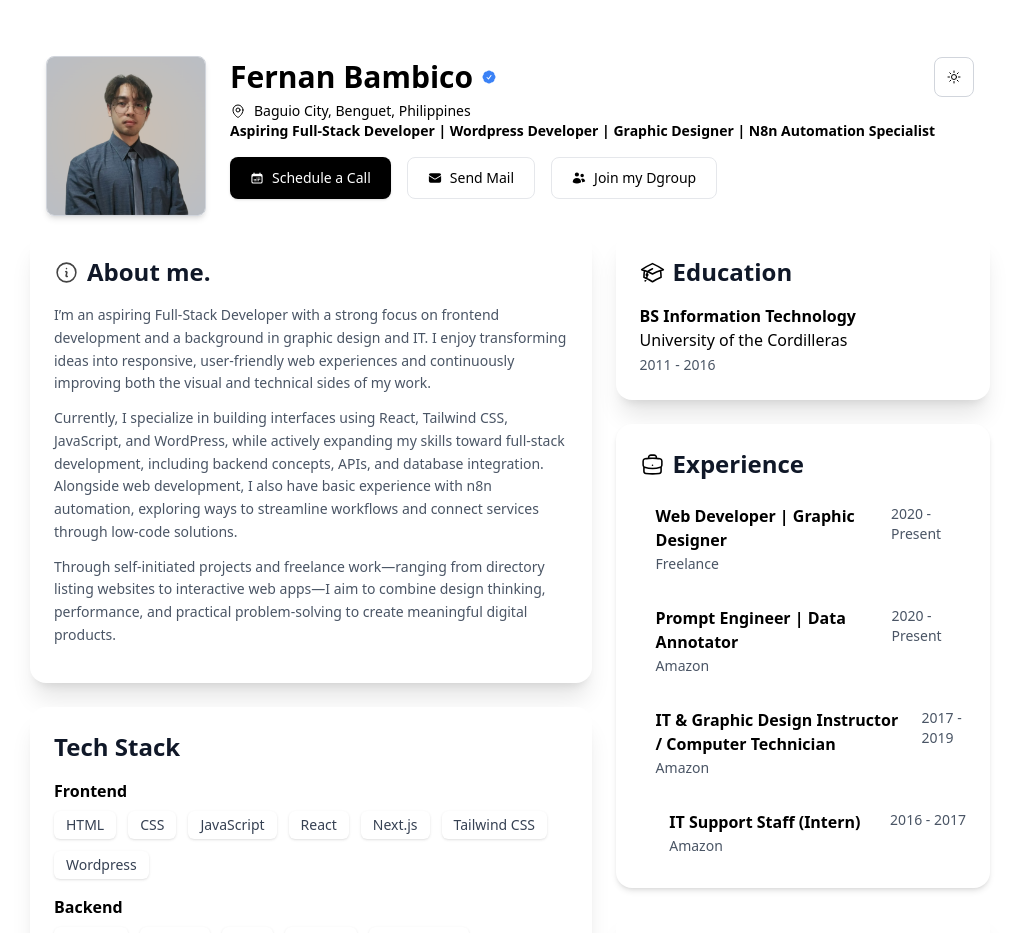
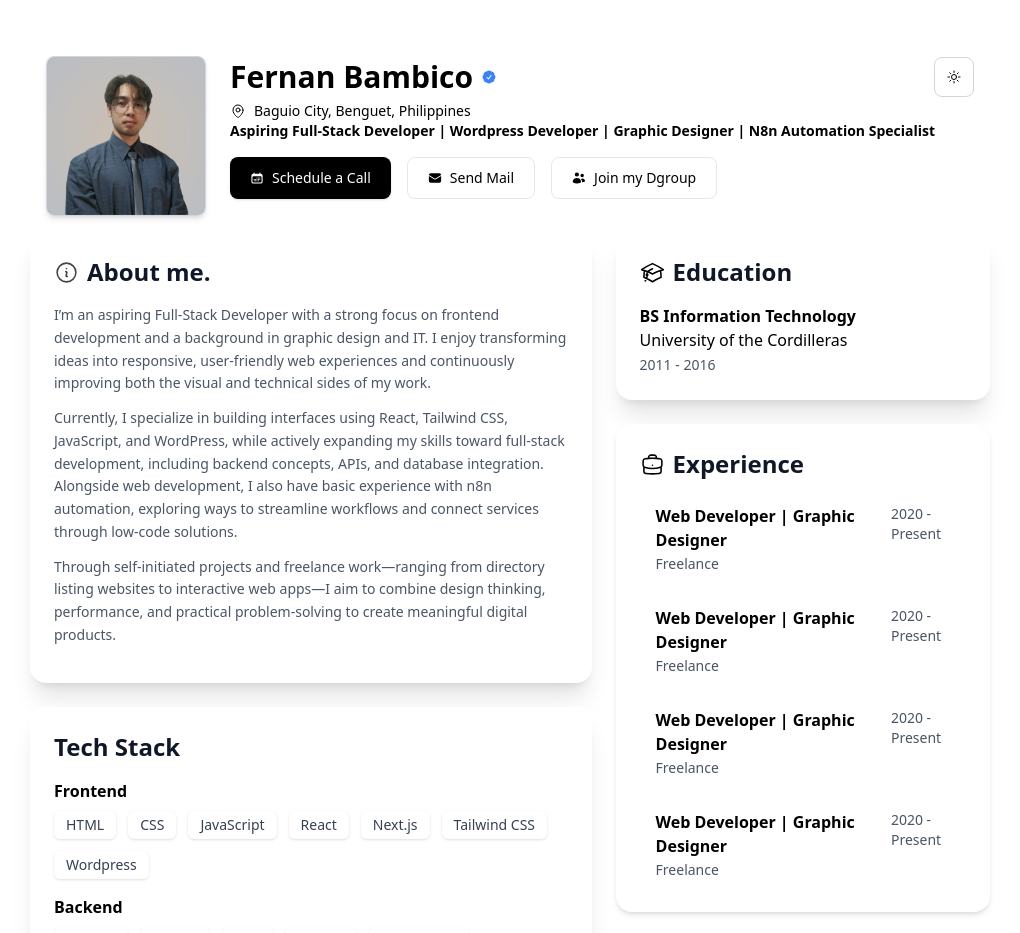
Before and after one commit to amberbambico54-lang/fernan-web-portfolio, a React (Vite) app: page / in a window 1280 px wide. Shown: the top 933 px of the page, without its empty margins (130-1150 px from the left). Built offline with nearby package versions, Linux system fonts and the light colour scheme.

Commit message:
feat: update experience section with new roles and companies; refactor Experience component to use ExperienceItem

```diff
--- a/data/experienceData.js
+++ b/data/experienceData.js
@@ -1,32 +1,32 @@
 export const experience = [
   {
     id: 1,
-    role: "Frontend Developer",
-    company: "XYZ Company",
+    role: "Web Developer | Graphic Designer",
+    company: "Freelance",
     period: "2022 - Present",
     description:
       "Developing responsive web applications using React and JavaScript.",
   },
   {
     id: 2,
-    role: "Frontend Developer",
-    company: "XYZ Company",
+    role: "Prompt Engineer | Data Annotator",
+    company: "Amazon",
     period: "2022 - Present",
     description:
       "Developing responsive web applications using React and JavaScript.",
   },
   {
     id: 3,
-    role: "Frontend Developer",
-    company: "XYZ Company",
+    role: "IT & Graphic Design Instructor | Computer Technician",
+    company: "GMS Tesda Accredited School",
     period: "2022 - Present",
     description:
       "Developing responsive web applications using React and JavaScript.",
   },
   {
     id: 4,
-    role: "Frontend Developer",
-    company: "XYZ Company",
+    role: "IT Support Staff (Intern)",
+    company: "Philippine Military Accademy (PMA)",
     period: "2022 - Present",
     description:
       "Developing responsive web applications using React and JavaScript.",
--- a/src/components/Certification.jsx
+++ b/src/components/Certification.jsx
@@ -11,7 +11,7 @@ function Certification() {
       <div className=" p-1 rounded-lg ">
         <ul>
           {data.map((cert) => (
-            <li className="p-3 mb-3 bg-gray-200 rounded-lg">
+            <li className="px-3 py-4 mb-3 bg-gray-100 rounded-lg">
               <h1 className="text-md font-semibold">{cert.title}</h1>
               <p className="text-sm">
                 {cert.issuer} &bull; {cert.year}
--- a/src/components/Experience.jsx
+++ b/src/components/Experience.jsx
@@ -1,4 +1,8 @@
 import { HiOutlineBriefcase } from "react-icons/hi2";
+import { experience } from "../../data/experienceData";
+import ExperienceItem from "./ExperienceItem";
+
+const data = experience;
 
 function Experience() {
   return (
@@ -9,57 +13,9 @@ function Experience() {
       </div>
       <div className="space-y-4">
         {/* 1st Experience */}
-        <div className="flex items-start justify-between gap-4 py-2">
-          <div className=""></div>
-          <div>
-            <h3 className="font-semibold tex-gray-900 text-base">
-              Web Developer | Graphic Designer
-            </h3>
-            <p className="text-sm text-gray-600 mt-0.5">Freelance</p>
-          </div>
-
-          <span className="text-sm text-gray-600 font-medium">
-            2020 - Present
-          </span>
-        </div>
-        {/* 2nd Experience */}
-        <div className="flex items-start justify-between gap-4 py-2">
-          <div className=""></div>
-          <div>
-            <h3 className="font-semibold tex-gray-900 text-base">
-              Prompt Engineer | Data Annotator
-            </h3>
-            <p className="text-sm text-gray-600 mt-0.5">Amazon</p>
-          </div>
-
-          <span className="text-sm text-gray-600 font-medium">
-            2020 - Present
-          </span>
-        </div>
-        {/* 3rd Experience */}
-        <div className="flex items-start justify-between gap-4 py-2">
-          <div className=""></div>
-          <div className="">
-            <h3 className="font-semibold tex-gray-900 text-base">
-              IT & Graphic Design Instructor / Computer Technician
-            </h3>
-            <p className="text-sm text-gray-600 mt-0.5">Amazon</p>
-          </div>
-
-          <span className="text-sm text-gray-600 font-medium">2017 - 2019</span>
-        </div>
-        {/* 4th Experience */}
-        <div className="flex items-start justify-between gap-4 py-2">
-          <div className=""></div>
-          <div>
-            <h3 className="font-semibold tex-gray-900 text-base">
-              IT Support Staff (Intern)
-            </h3>
-            <p className="text-sm text-gray-600 mt-0.5">Amazon</p>
-          </div>
-
-          <span className="text-sm text-gray-600 font-medium">2016 - 2017</span>
-        </div>
+        {data.map((exp) => (
+          <ExperienceItem exp={exp} key={exp.id} />
+        ))}
       </div>
     </div>
   );
--- /dev/null
+++ b/src/components/ExperienceItem.jsx
@@ -0,0 +1,17 @@
+function ExperienceItem({ exp }) {
+  return (
+    <div className="flex items-start justify-between gap-4 py-2">
+      <div className=""></div>
+      <div>
+        <h3 className="font-semibold tex-gray-900 text-base">
+          Web Developer | Graphic Designer
+        </h3>
+        <p className="text-sm text-gray-600 mt-0.5">Freelance</p>
+      </div>
+
+      <span className="text-sm text-gray-600 font-medium">2020 - Present</span>
+    </div>
+  );
+}
+
+export default ExperienceItem;
```
